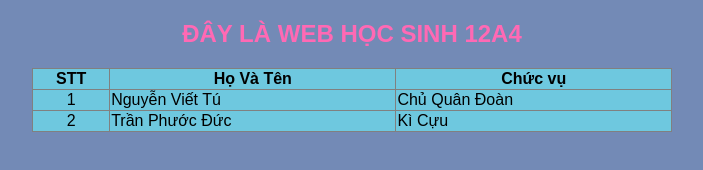
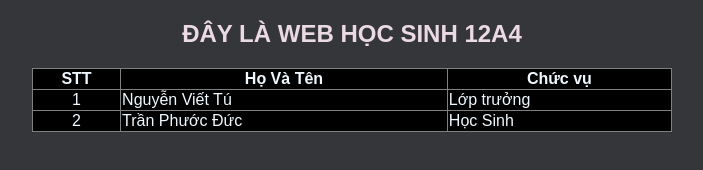
Before and after one commit to duccodervn/tuduc12A4, a plain HTML site: page index.html in a window 1280 px wide. Shown: the whole page, without its empty margins (288-991 px from the left). Drawn offline with Linux system fonts and the light colour scheme.

Commit message:
Update index.html

```diff
--- a/index.html
+++ b/index.html
@@ -6,7 +6,7 @@
     <title>webcuatuvaduc</title>
     <style>
         body{
-            background-color: rgb(115, 138, 182);
+            background-color: rgb(52, 54, 58);
             display: flex;
             justify-content: center;
             align-items: center;
@@ -17,17 +17,21 @@
         table{
             width:50%;
             border-collapse:collapse;
-            background-color: rgb(110, 200, 223);
+            background-color: rgb(0, 0, 0);
+            color:aliceblue
         }
         .STT{
             text-align: center;
         }
+        .table.table-hover tr:hover{
+            background:rgb(107, 96, 96);
+        }
     </style>
 </head>
 <body>
-    <table border="1">
+    <table border="1" class="table table-hover">
         <caption>
-            <h2 style="color: hotpink;">ĐÂY LÀ WEB HỌC SINH 12A4</h2>
+            <h2 style="color: rgb(236, 218, 227);">ĐÂY LÀ WEB HỌC SINH 12A4</h2>
         </caption>
         <tr>
             <th>STT</th>
@@ -37,12 +41,12 @@
         <tr>
             <td class="STT">1</td>
             <td>Nguyễn Viết Tú</td>
-            <td>Chủ Quân Đoàn</td>
+            <td>Lớp trưởng</td>
         </tr>
         <tr>
             <td class="STT">2</td>
             <td>Trần Phước Đức</td>
-            <td>Kì Cựu</td>
+            <td>Học Sinh</td>
         </tr>
     </table>
 </body>
```
